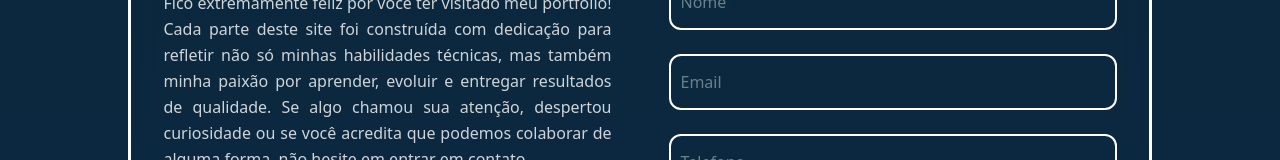
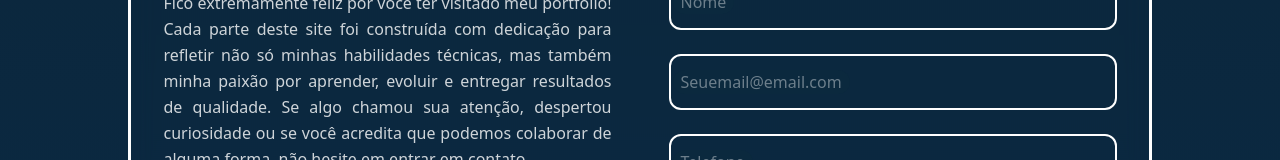
Before and after one commit to zLuuuck/portfolio, a React (Vite) app: page / in a window 1280 px wide. Shown: the part 5189-5349 px from the top of the page. Built offline with nearby package versions, Linux system fonts and the light colour scheme.

Commit message:
holy moly

```diff
--- a/src/pages/Contact.tsx
+++ b/src/pages/Contact.tsx
@@ -1,8 +1,42 @@
+import React, { useState } from "react";
 import { Github, Linkedin, Mail, Phone } from "lucide-react";
 
-import React from "react";
+export const Contact: React.FC = () => {
+  const [errors, setErrors] = useState<Record<string, string>>({});
 
-export const Contact: React.FC = () => {
+const handleSubmit = (e: React.FormEvent<HTMLFormElement>) => {
+  e.preventDefault();
+  const form = e.currentTarget;
+  const newErrors: Record<string, string> = {};
+
+  const fields = ["name", "email", "phone", "subject", "message"];
+  const emailRegex = /^[^\s@]+@[^\s@]+\.[^\s@]+$/;
+  const phoneRegex = /^[0-9()+\s-]+$/;
+
+  fields.forEach((id) => {
+    const el = form.elements.namedItem(id) as HTMLInputElement | HTMLTextAreaElement;
+    const value = el.value.trim();
+
+    if (!value) {
+      newErrors[id] = "Preencha este campo.";
+    } else {
+      if (id === "email" && !emailRegex.test(value)) {
+        newErrors[id] = "Preencha este campo corretamente.";
+      }
+      if (id === "phone" && !phoneRegex.test(value)) {
+        newErrors[id] = "Preencha este campo corretamente.";
+      }
+    }
+  });
+
+  setErrors(newErrors);
+
+  if (Object.keys(newErrors).length === 0) {
+    alert("Formulário enviado com sucesso!");
+    form.reset();
+  }
+};
+
   return (
     <section className="min-h-screen flex flex-col items-center justify-center text-white px-4 py-10">
       <h1 className="text-4xl sm:text-5xl font-bold mb-6 shine-text text-center p-6">Contato</h1>
@@ -68,29 +102,60 @@ export const Contact: React.FC = () => {
         </div>
 
         {/* DIREITA */}
-
-        <form className="space-y-6 max-w-md mx-auto w-full">
+        <form
+          className="space-y-6 max-w-md mx-auto w-full"
+          noValidate
+          onSubmit={handleSubmit}
+        >
           <h2 className="text-2xl font-bold text-center mb-4">Entre em contato!</h2>
 
           {[
-            { label: "Nome", id: "name", type: "text" },
-            { label: "Email", id: "email", type: "email" },
-            { label: "Telefone", id: "phone", type: "tel" },
-            { label: "Assunto", id: "subject", type: "text" },
-          ].map(({ label, id, type }) => (
+            {
+              label: "Nome",
+              id: "name",
+              type: "text",
+            },
+            {
+              label: "Seuemail@email.com",
+              id: "email",
+              type: "email",
+              pattern: "[a-zA-Z0-9._%+-]+@[a-zA-Z0-9.-]+\\.[a-zA-Z]{2,}$",
+            },
+            {
+              label: "Telefone",
+              id: "phone",
+              type: "tel",
+              pattern: "^[0-9()+\\s-]+$",
+            },
+            {
+              label: "Assunto",
+              id: "subject",
+              type: "text",
+            },
+          ].map(({ label, id, type, pattern }) => (
             <div className="relative" key={id}>
               <input
                 id={id}
                 name={id}
                 type={type}
+                pattern={pattern}
+                required
                 placeholder=" "
-                required
-                className="peer w-full px-3 py-3.5 border-2 border-white bg-transparent text-white rounded-xl appearance-none focus:outline-none focus:border-[#0f3c63ff] transition-colors"
+                className={`peer w-full px-3 py-3.5 border-2 ${errors[id] ? "border-red-500" : "border-white"
+                  } bg-transparent text-white rounded-xl appearance-none focus:outline-none focus:border-[#0f3c63ff] transition-colors`}
+                onInvalid={(e) =>
+                  (e.currentTarget as HTMLInputElement).setCustomValidity(
+                    "Preencha este campo corretamente"
+                  )
+                }
+                onInput={(e) =>
+                  (e.currentTarget as HTMLInputElement).setCustomValidity("")
+                }
               />
               <label
                 htmlFor={id}
                 className="absolute text-base text-white/40 duration-300 transform -translate-y-7 scale-75 top-4 z-10 origin-[0] bg-[#0b293e] border-transparent rounded-xl px-2 left-1
-                   peer-focus:text-[#0f3c63ff]
+           peer-focus:text-[#357ab7]
            peer-placeholder-shown:scale-100
            peer-placeholder-shown:translate-y-0
            peer-focus:scale-75
@@ -98,6 +163,9 @@ export const Contact: React.FC = () => {
               >
                 {label}
               </label>
+              {errors[id] && (
+                <p className="text-sm text-red-400 mt-1 px-1">{errors[id]}</p>
+              )}
             </div>
           ))}
 
@@ -108,12 +176,21 @@ export const Contact: React.FC = () => {
               placeholder=" "
               required
               rows={4}
-              className="peer w-full px-3 py-3.5 border-2 border-white bg-transparent text-white rounded-xl appearance-none focus:outline-none focus:border-[#0f3c63ff] transition-colors resize-none"
+              className={`peer w-full px-3 py-3.5 border-2 ${errors["message"] ? "border-red-500" : "border-white"
+                } bg-transparent text-white rounded-xl appearance-none focus:outline-none focus:border-[#0f3c63ff] transition-colors resize-none`}
+              onInvalid={(e) =>
+                (e.currentTarget as HTMLTextAreaElement).setCustomValidity(
+                  "Preencha este campo corretamente"
+                )
+              }
+              onInput={(e) =>
+                (e.currentTarget as HTMLTextAreaElement).setCustomValidity("")
+              }
             />
             <label
               htmlFor="message"
               className="absolute text-base text-white/40 duration-300 transform -translate-y-6 scale-75 top-3 z-10 origin-[0] border-transparent rounded-xl bg-[#0b293e] px-2 left-1
-                 peer-focus:text-[#0f3c63ff]
+         peer-focus:text-[#357ab7]
          peer-placeholder-shown:scale-100
          peer-placeholder-shown:translate-y-0
          peer-focus:scale-75
@@ -121,6 +198,9 @@ export const Contact: React.FC = () => {
             >
               Mensagem
             </label>
+            {errors["message"] && (
+              <p className="text-sm text-red-400 mt-1 px-1">{errors["message"]}</p>
+            )}
           </div>
 
           <button
@@ -128,9 +208,12 @@ export const Contact: React.FC = () => {
             className="group relative h-12 w-full border-2 border-white rounded-xl overflow-hidden cursor-pointer flex items-center justify-center transition-all duration-500 drop-shadow-xl hover:scale-105 hover:border-[#0f3c63ff]"
           >
             <span className="absolute inset-0 bg-[#357ab7] scale-y-0 group-hover:scale-y-100 origin-bottom transition-transform duration-500 ease-in-out"></span>
-            <span className="z-10 flex items-center gap-2 text-white group-hover:text-[#022747ff] transition-all duration-300">Enviar</span>
+            <span className="z-10 flex items-center gap-2 text-white group-hover:text-[#022747ff] transition-all duration-300">
+              Enviar
+            </span>
           </button>
         </form>
+
       </div>
     </section>
   );
--- a/src/pages/Projects.tsx
+++ b/src/pages/Projects.tsx
@@ -31,7 +31,7 @@ const projetos = [
     techs: ["Ferramentas Web", "Libre Office"],
     icons: [MdWeb, SiLibreoffice],
     details:
-      "Este repositório agrupa trabalhos e projetos desenvolvidos ao longo da graduação em Análise e Desenvolvimento de Sistemas. Inclui aplicações web, scripts em Python, banco de dados, algoritmos e outras implementações relacionadas às disciplinas de programação, engenharia de software, estrutura de dados, segurança e afins. A finalidade do projeto é documentar a evolução acadêmica, facilitar futuras consultas e demonstrar domínio dos conteúdos trabalhados em sala de aula."
+      "Este repositório agrupa trabalhos e projetos desenvolvidos ao longo da graduação em Análise e Desenvolvimento de Sistemas. Inclui aplicações web, scripts em Python, banco de dados, algoritmos e outras implementações relacionadas às disciplinas de programação, estrutura de dados, segurança e afins. A finalidade do projeto é documentar a evolução acadêmica, facilitar futuras consultas e demonstrar domínio dos conteúdos trabalhados em sala de aula."
   },
   {
     title: "Portfólio Pessoal",
--- a/src/pages/Skills.tsx
+++ b/src/pages/Skills.tsx
@@ -34,7 +34,7 @@ const hardSkills = [
     id: "web",
     label: "Programação Web",
     icon: MdWeb,
-    description: "Desenvolvimento de aplicações web usando HTML, CSS, JavaScript, React e outras tecnologias modernas.",
+    description: "Desenvolvimento de aplicações web usando tecnologias como HTML5, CSS3, JS, PHP, MySQL e entre muitas outras.",
     level: 60,
     context: "Usado em projetos pessoais, portfólios, e sistemas em produção.",
   },
@@ -68,7 +68,7 @@ const hardSkills = [
     icon: FaFedora,
     description: "Sistema operacional de código aberto, estável e altamente configurável, ideal para desenvolvimento e servidores.",
     level: 80,
-    context: "Tarefas diárias, desenvolvimento e estudo de segurança e novas tecnologias.",
+    context: "Tarefas diárias, desenvolvimento e estudo de segurança e novas tecnologias. Atualmente, utilizo o Fedora.",
   },
   {
     id: "kali",
@@ -158,7 +158,7 @@ const softSkills = [
     id: "organização",
     label: "Organização Pessoal",
     icon: FaSortAlphaUp,
-    description: "Boa gestão de tempo, tarefas e prioridades com uso de ferramentas como Notion e Trello.",
+    description: "Boa gestão de tempo, tarefas e prioridades com uso de ferramentas como Notion e Planify.",
     level: 80,
     context: "Utilizado para balancear estudos, projetos pessoais e trabalho.",
   },
```
Lines whose indentation alone changed are shown as unchanged.
